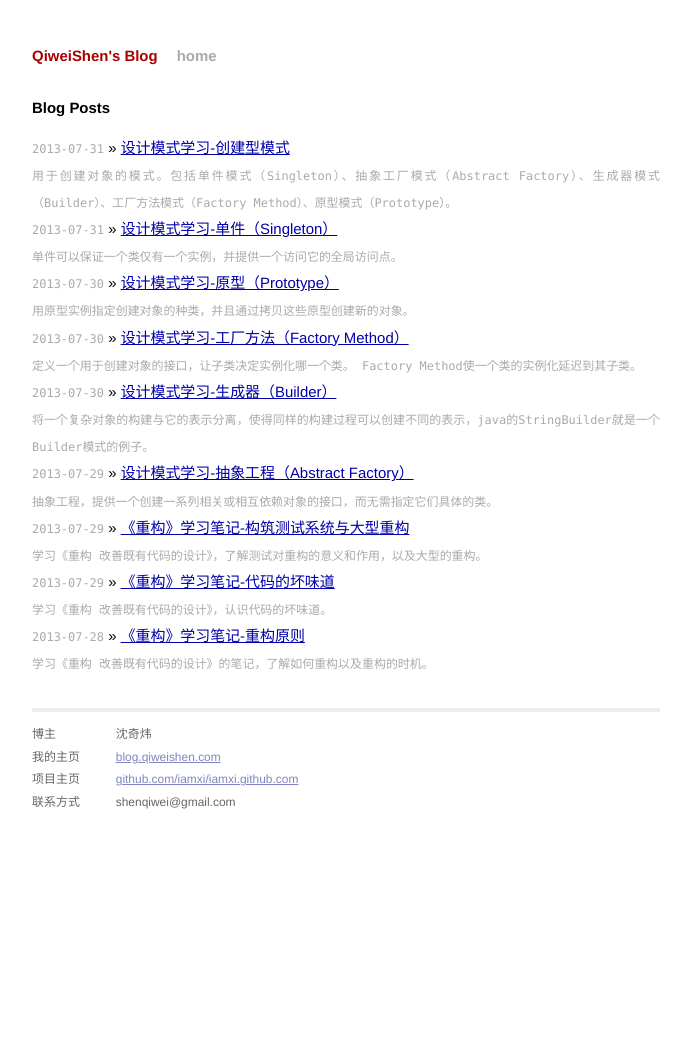
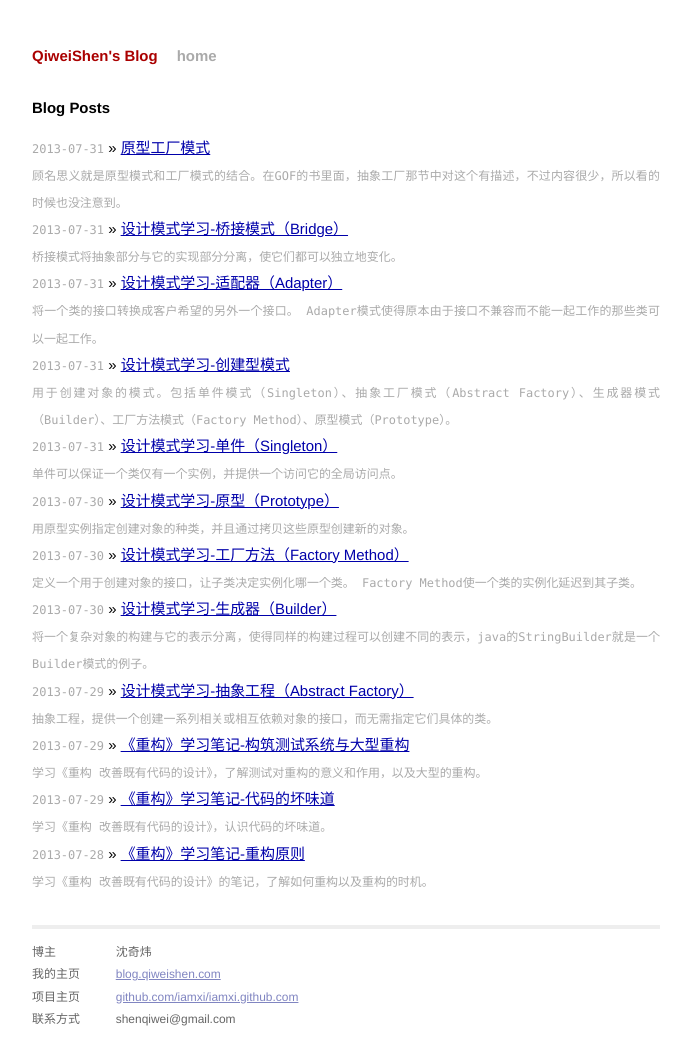
Before and after one commit to iamxi/iamxi.github.com, a Jekyll site: the page built from index.html, in a window 1280 px wide. Shown: the whole page, without its empty margins (294-985 px from the left). Built offline with Jekyll 4.4.1, drawn with Linux system fonts in a browser that asks for light colours; Markdown is read by kramdown in place of the engine named in the settings; before the commit the page ends 945 px from its top, so only the background shows below that.

Commit message:
update site

```diff
--- /dev/null
+++ b/_posts/mread/2013-07-31-design-patterns-adapter.markdown
@@ -0,0 +1,49 @@
+---
+layout: post
+title: 设计模式学习-适配器（Adapter）
+date: 2013-07-31 12:26:00
+description: 将一个类的接口转换成客户希望的另外一个接口。 Adapter模式使得原本由于接口不兼容而不能一起工作的那些类可以一起工作。
+category: mread
+tags: ["Design Patterns"]
+---
+
+如果你知道电源适配器的作用，就应该很容易理解这个模式。
+
+### 意图：
+
+将一个类的接口转换成客户希望的另外一个接口。 Adapter模式使得原本由于接口不兼容而不能一起工作的那些类可以一起工作。
+
+### 别名：
+
+包装器 Wrapper
+
+### 结构：
+
+类适配器
+
+![Adapter class](/assets/images/post/mread/design-patterns-adapter-1.jpg)
+
+对象适配器
+
+![Adapter object](/assets/images/post/mread/design-patterns-adapter-2.jpg)
+
+### 适用：
+以下情况使用Adapter模式
+<ul>
+<li>你想使用一个已经存在的类，而它的接口不符合你的需求。</li>
+<li>你想创建一个可以复用的类，该类可以与其他不相关的类或不可预见的类（即那些接口可能不一定兼容的类）协同工作。</li>
+<li>（仅适用于对象Adapter）你想使用一些已经存在的子类，但是不可能对每一个都进行子类化以匹配它们的接口。对象适配器可以适配它的父类接口。</li>
+</ul>
+<br />
+
+### 双向适配器：
+
+一般适配器对使用target接口的透明，无法给使用adaptee接口的使用。双向适配器可以解决这个问题，使适配器更透明。
+
+### 相关模式：
+
+模式Bridge的结构与对象适配器类似，但是Bridge模式的出发点不同：Bridge目的是将接口部分和实现部分分离，从而对它们可以较为容易也相对独立的加以改变。而Adapter则意味着改变一个已有对象的接口。
+
+Decorator模式增强了其他对象的功能而同时又不改变它的接口。因此Decorator对应用程序的透明性比适配器要好。结果是Decorator支持递归组合，而纯粹使用适配器是不可能实现这一点的。
+
+模式Proxy在不改变它的接口的条件下，为另一个对象定义了一个代理。
--- /dev/null
+++ b/_posts/mread/2013-07-31-design-patterns-bridge.markdown
@@ -0,0 +1,109 @@
+---
+layout: post
+title: 设计模式学习-桥接模式（Bridge）
+date: 2013-07-31 13:44:00
+description: 桥接模式将抽象部分与它的实现部分分离，使它们都可以独立地变化。
+category: mread
+tags: ["Design Patterns"]
+---
+
+### 意图
+将抽象部分与它的实现部分分离，使它们都可以独立地变化。
+
+### 别名
+Handle/Body
+
+### 结构
+![bridge](/assets/images/post/mread/design-patterns-bridge.jpg)
+
+参与者
+<ul>
+<li>Abstraction<br />
+— 定义抽象类的接口。<br />
+— 维护一个指向Implementor类型对象的指针。</li>
+<li>RefinedAbstraction<br />
+— 扩充由Abstraction定义的接口。</li>
+<li>Implementor<br />
+— 定义实现类的接口，该接口不一定要与Abstraction的接口完全一致；事实上这两个接口可以完全不同。一般来讲，Implementor接口仅提供基本操作，而Abstraction则定义了基于这些基本操作的较高层次的操作。</li>
+<li>ConcreteImplementor<br />
+— 实现Implementor接口并定义它的具体实现。</li>
+</ul>
+<br />
+
+### 示例代码：
+{% highlight java linenos %}
+public abstract class Abstraction {
+    private Implementor impl;
+
+    public Implementor getImpl() {
+        return impl;
+    }
+
+    public void setImpl(Implementor impl) {
+        this.impl = impl;
+    }
+
+    public Abstraction(Implementor impl) {
+        this.impl = impl;
+    }
+
+    public abstract void operation();
+}
+
+public class RefinedAbstraction extends Abstraction {
+
+    public RefinedAbstraction(Implementor impl) {
+        super(impl);
+    }
+
+    @Override
+    public void operation() {
+        getImpl().operation();
+    }
+
+}
+
+public interface Implementor {
+
+    public void operation();
+}
+
+public class ConcreteImplementorA implements Implementor {
+
+    @Override
+    public void operation() {
+        System.out.println("do something");
+    }
+
+}
+
+public class Client {
+
+    public static void main(String[] args) {
+        Abstraction abstraction =
+            new RefinedAbstraction(new ConcreteImplementorA());
+        abstraction.operation();
+    }
+}
+{% endhighlight %}
+
+### 适用性
+<ul>
+<li>你不希望在抽象和它的实现部分之间有一个固定的绑定关系。例如这种情况可能是因为，在程序运行时刻实现部分应可以被选择或者切换。</li>
+<li>类的抽象以及它的实现都应该可以通过生成子类的方法加以扩充。这时Bridge模式使你可以对不同的抽象接口和实现部分进行组合，并分别对它们进行扩充。</li>
+<li>对一个抽象的实现部分的修改应对客户不产生影响，即客户的代码不必重新编译。</li>
+<li>你想在多个对象间共享实现（可能使用引用计数），但同时要求客户并不知道这一点。</li>
+</ul>
+<br />
+
+### 效果
+
+分离了接口和具体的实现，将Abstraction与Implementor分离有助于降低对实现部分编译时刻的依赖性，当改变一个实现类时，并不需要重新编译Abstraction类和它的客户程序，甚至可以在运行时刻改变。大大提高了扩展性，Abstraction和Implementor都可以各自独立扩展。
+
+注意：如果Implementor仅有一个实现时候，就不要用该模式了（当然示例代码是用来给个例子的）。
+
+### 相关模式
+
+Abstract Factory模式可以用来创建和配置一个特定的Bridge模式。
+
+Adapter模式用来帮助无关的类协同工作，它通常在系统设计完成后才会被使用。然而，Bridge模式则是在系统开始时就被使用，它使得抽象接口和实现部分可以独立进行改变。
--- a/_posts/mread/2013-07-31-design-patterns-creational-pattern.markdown
+++ b/_posts/mread/2013-07-31-design-patterns-creational-pattern.markdown
@@ -9,7 +9,7 @@ tags: ["Design Patterns"]
 
 ### 创建型模式：
 
-用于创建对象的模式。包括单件模式（Singleton）、抽象工厂模式（Abstract Factory）、生成器模式（Builder）、工厂方法模式（Factory Method）、原型模式（Prototype）。
+用于创建对象的模式。包括[单件模式（Singleton）](/blog/2013/07/31/design-patterns-singleton)、[抽象工厂模式（Abstract Factory）](/blog/2013/07/30/Design-Patterns-abstract-factory)、[生成器模式（Builder）](/blog/2013/07/30/design-patterns-builder)、[工厂方法模式（Factory Method）](/blog/2013/07/31/design-patterns-factory-method)、[原型模式（Prototype）](/blog/2013/07/31/design-patterns-prototype)。
 
 用一个系统创建的那些对象的类对系统进行参数化有两种常用方法：
 
--- /dev/null
+++ b/_posts/mread/2013-07-31-design-patterns-prototype-factory.markdown
@@ -0,0 +1,79 @@
+---
+layout: post
+title: 原型工厂模式
+date: 2013-07-31 13:58:00
+description: 顾名思义就是原型模式和工厂模式的结合。在GOF的书里面，抽象工厂那节中对这个有描述，不过内容很少，所以看的时候也没注意到。
+category: mread
+tags: ["Design Patterns"]
+---
+
+顾名思义就是[原型模式](/blog/2013/07/31/design-patterns-prototype)和[工厂模式](/blog/2013/07/31/design-patterns-factory-method)的结合。在GOF的书里面，抽象工厂那节中对这个有描述，不过内容很少，所以看的时候也没注意到。
+
+说个实际的问题：系统需要向用户发送短信，但是根据场景的不同，发送的短信格式也不同，比如重置密码和发送临时验证码的短信格式就有区别，而之前的开发人员使用了策略模式，每个内容都有一个类，现在也不方便去改动这些。但是随需求的增加，发送的场景在不断增加，策略+工厂方法模式的情况下需要去增加更多的if-else，导致扩展困难，也使得调用时候不直观。
+
+本人自认为自己小脑瓜没有能力想出好办法，只好去翻下书籍，无意中看到了抽象工厂内介绍原型工厂的内容，想着可以借鉴。如果依靠一定规范的传入参数，通过if-else来判断需要使用的算法闲代码忒长，那么不为什么不直接传入算法呢。当然传入算法的类的话太费资源，但是传个Class或Class Name不适问题。
+
+参数就是用枚举，这比String参数好，原因是String可以传入任何字符串，而枚举只能是枚举内的指定值，枚举代码如下：
+
+{% highlight java linenos %}
+public enum MessageBuilderEnum {
+
+    RESET_PASSWORD_SMS(ResetPwSmsMsgSendServiceImpl.class),
+    RESET_PASSWORD_EMAIL(ResetPwMailMsgSendServiceImpl.class),
+    SMS_FEE(SmsFeeMsgSendServiceImpl.class),
+    TEMP_CODE_SMS(TempCodeSmsMsgSendServiceImpl.class),
+    UNIVERSAL_SMS(BoundMsgSendServiceImpl.class);
+
+    private Class<?> builderClass;
+
+    MessageBuilderEnum(Class<?> builderClass) {
+        this.builderClass = builderClass;
+    }
+
+    public Class<?> getBuidlerClass() {
+        return builderClass;
+    }
+}
+{% endhighlight %}
+<br />
+再看下功能实现的代码
+{% highlight java linenos %}
+private static ConcurrentHashMap<String,
+    AbstractMsgSendServiceImpl> messageBuilder =
+    new ConcurrentHashMap<String, AbstractMsgSendServiceImpl>();
+
+public MessageSendServiceImpl() {
+    for (MessageBuilderEnum builderClass
+        : MessageBuilderEnum.values()) {
+        try {
+            messageBuilder.put(builderClass.getBuidlerClass()
+                .getSimpleName(),
+                    (AbstractMsgSendServiceImpl) builderClass
+                        .getBuidlerClass().newInstance());
+        } catch (InstantiationException e) {
+            logger.error(e.getMessage(), e);
+        } catch (IllegalAccessException e) {
+            logger.error(e.getMessage(), e);
+        }
+    }
+}
+
+@Override
+public String send(ServMessage message,
+    MessageBuilderEnum builderEnum) {
+    AbstractMsgSendServiceImpl builder = messageBuilder
+            .get(builderEnum.getBuidlerClass()
+            .getSimpleName()).clone();
+    if (builder != null) {
+        return builder.send(message);
+    } else {
+        return null;
+    }
+}
+{% endhighlight %}
+<br />
+工厂方法是在构造函数下，在初始化的时候就为枚举下所有的类初始化，然后保存在Map下，用于当作原型。在需要使用的时候再对原型clone一下就是了。
+
+其实可以在需要使用时候初始化。这里使用原型是听说原型创建新对象比较快，当然本人没仔细测试过，有时间再研究。
+
+原型工厂的工厂可以是抽象工厂模式，也可以是工厂方法模式。
```
Also changed, not shown: assets/images/post/mread/design-patterns-adapter-1.jpg (added), assets/images/post/mread/design-patterns-adapter-2.jpg (added), assets/images/post/mread/design-patterns-bridge.jpg (added).
